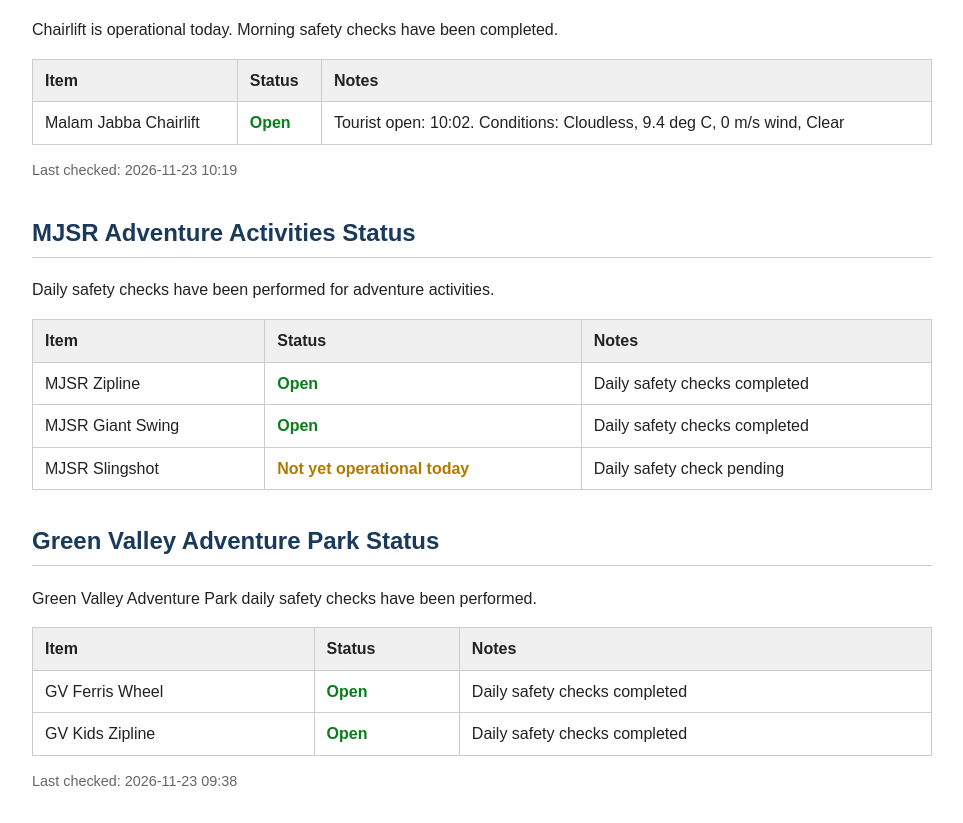
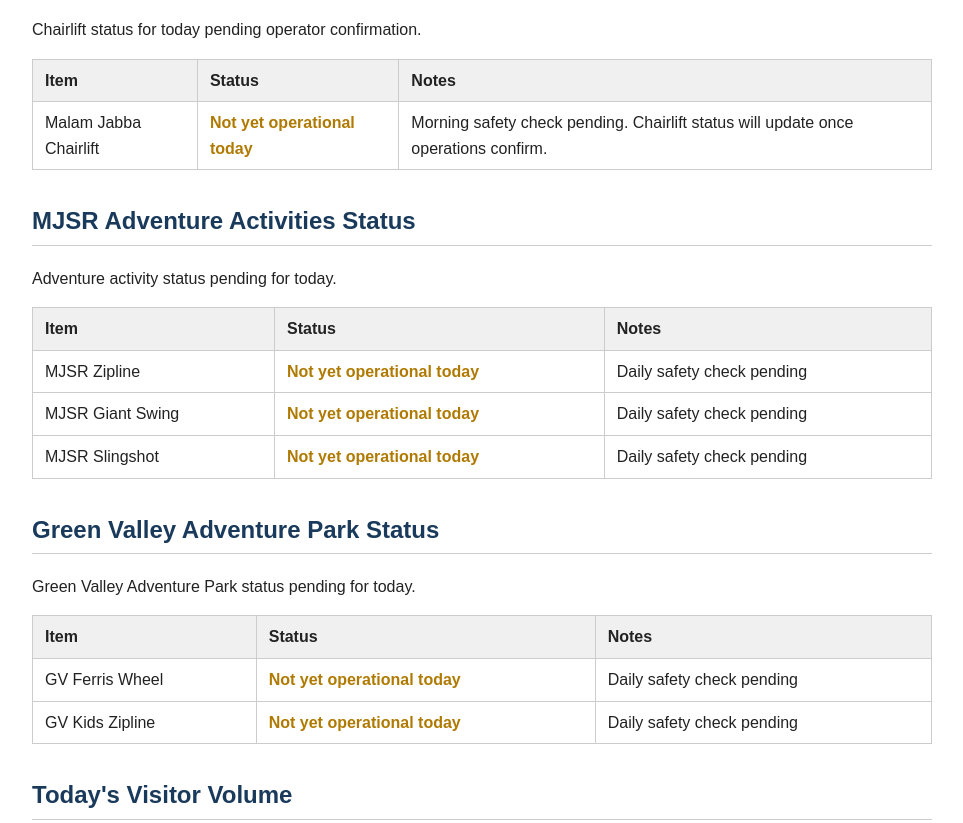
Before and after one commit to samsons-digital/mjsr-ai-knowledge, a plain HTML site: page index.html in a window 1280 px wide. Shown: the part 1044-1867 px from the top of the page, without its empty margins (158-1121 px from the left). Drawn offline with Linux system fonts and the light colour scheme.

Commit message:
Auto-update: 2026-11-24 06:17 PKT

```diff
--- a/index.html
+++ b/index.html
@@ -6,7 +6,7 @@
 <title>MJSR Live Operational Knowledge</title>
 <meta name="description" content="Real-time operational data for Malam Jabba Ski Resort and Green Valley Adventure Park. Updated three times daily.">
 <meta name="robots" content="index, follow">
-<meta name="last-updated" content="2026-11-23T11:15:44.382Z">
+<meta name="last-updated" content="2026-11-24T01:16:40.115Z">
 <style>
 body{font-family:Arial,Helvetica,sans-serif;max-width:900px;margin:20px auto;padding:0 20px;color:#222;line-height:1.6;}
 h1{border-bottom:2px solid #1a3a5c;padding-bottom:8px;color:#1a3a5c;}
@@ -26,9 +26,9 @@ th{background:#f0f0f0;}
 <body>
 <h1>MJSR Live Operational Knowledge</h1>
 <p class="meta">Malam Jabba Ski Resort &amp; Green Valley Adventure Park, Swat District, KPK, Pakistan</p>
-<p><strong>Date:</strong> Monday, 23 November 2026 &nbsp; <strong>Local time:</strong> 16:15 PKT</p>
+<p><strong>Date:</strong> Tuesday, 24 November 2026 &nbsp; <strong>Local time:</strong> 06:16 PKT</p>
 <p><strong>Current season:</strong> Summer &nbsp; <strong>Day type:</strong> Weekday</p>
-<p class="meta">Page last refreshed: 2026-11-23T11:15:44.382Z. Updates run at 06:00, 12:00, and 16:00 PKT daily.</p>
+<p class="meta">Page last refreshed: 2026-11-24T01:16:40.115Z. Updates run at 06:00, 12:00, and 16:00 PKT daily.</p>
 <h2>Live Weather at Resort</h2>
 <p>The following is live data from the on-mountain weather station, updated continuously.</p>
 <table>
@@ -48,28 +48,26 @@ th{background:#f0f0f0;}
 </table>
 <p class="meta">Road status last manually updated: 2026-05-19 12:27</p>
 <h2>MJSR Chairlift Status</h2>
-<p>Chairlift is operational today. Morning safety checks have been completed.</p>
+<p>Chairlift status for today pending operator confirmation.</p>
 <table>
 <tr><th>Item</th><th>Status</th><th>Notes</th></tr>
-<tr><td>Malam Jabba Chairlift</td><td class="status-open">Open</td><td>Tourist open: 10:02. Conditions: Cloudless, 9.4 deg C, 0 m/s wind, Clear</td></tr>
+<tr><td>Malam Jabba Chairlift</td><td class="status-limited">Not yet operational today</td><td>Morning safety check pending. Chairlift status will update once operations confirm.</td></tr>
 </table>
-<p class="meta">Last checked: 2026-11-23 10:19</p>
 <h2>MJSR Adventure Activities Status</h2>
-<p>Daily safety checks have been performed for adventure activities.</p>
+<p>Adventure activity status pending for today.</p>
 <table>
 <tr><th>Item</th><th>Status</th><th>Notes</th></tr>
-<tr><td>MJSR Zipline</td><td class="status-open">Open</td><td>Daily safety checks completed</td></tr>
-<tr><td>MJSR Giant Swing</td><td class="status-open">Open</td><td>Daily safety checks completed</td></tr>
+<tr><td>MJSR Zipline</td><td class="status-limited">Not yet operational today</td><td>Daily safety check pending</td></tr>
+<tr><td>MJSR Giant Swing</td><td class="status-limited">Not yet operational today</td><td>Daily safety check pending</td></tr>
 <tr><td>MJSR Slingshot</td><td class="status-limited">Not yet operational today</td><td>Daily safety check pending</td></tr>
 </table>
 <h2>Green Valley Adventure Park Status</h2>
-<p>Green Valley Adventure Park daily safety checks have been performed.</p>
+<p>Green Valley Adventure Park status pending for today.</p>
 <table>
 <tr><th>Item</th><th>Status</th><th>Notes</th></tr>
-<tr><td>GV Ferris Wheel</td><td class="status-open">Open</td><td>Daily safety checks completed</td></tr>
-<tr><td>GV Kids Zipline</td><td class="status-open">Open</td><td>Daily safety checks completed</td></tr>
+<tr><td>GV Ferris Wheel</td><td class="status-limited">Not yet operational today</td><td>Daily safety check pending</td></tr>
+<tr><td>GV Kids Zipline</td><td class="status-limited">Not yet operational today</td><td>Daily safety check pending</td></tr>
 </table>
-<p class="meta">Last checked: 2026-11-23 09:38</p>
 <h2>Today's Visitor Volume</h2>
 <p>Vehicle count is tracked at three checkpoints. Counts update through the day.</p>
 <table>
```
